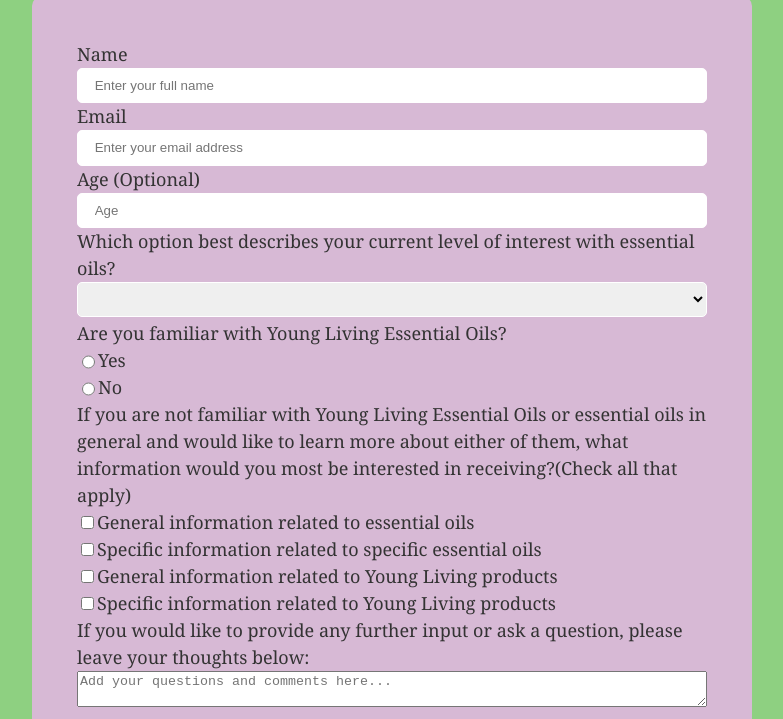
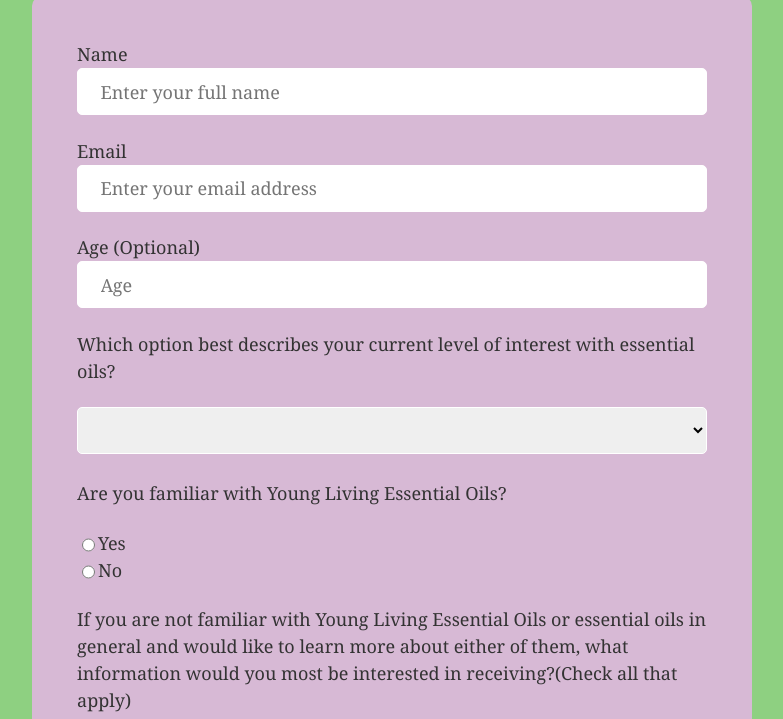
Before and after one commit to rjschodowski/essentialoilsurvey, a plain HTML site: page index.html in a window 1280 px wide. Shown: the part 181-900 px from the top of the page, without its empty margins (248-1031 px from the left). Drawn offline with Linux system fonts and the light colour scheme.

Commit message:
Update styles.css

```diff
--- a/css/styles.css
+++ b/css/styles.css
@@ -45,7 +45,7 @@ form {
 	border-radius: 10px;
 }
 
-.field-styling, select {
+.field-styling {
  	height: 2em;
 	width: 100%;
 	padding: 1.25em;
@@ -53,13 +53,21 @@ form {
 	border-radius: 5px;
 }
 
-#comment {
+.form-field, .form-field > p {
+	margin-bottom: 1.25em;
+}
+
+input, select, textarea, button {
+	font-family: inherit;
+    font-size: inherit;
+    line-height: inherit;
+}
+
+textarea, button {
 	width: 100%;
 }
 
-#submit {
-	width: 100%;
-}
+
 
 /* FLEX CONTAINER*/
 
```
